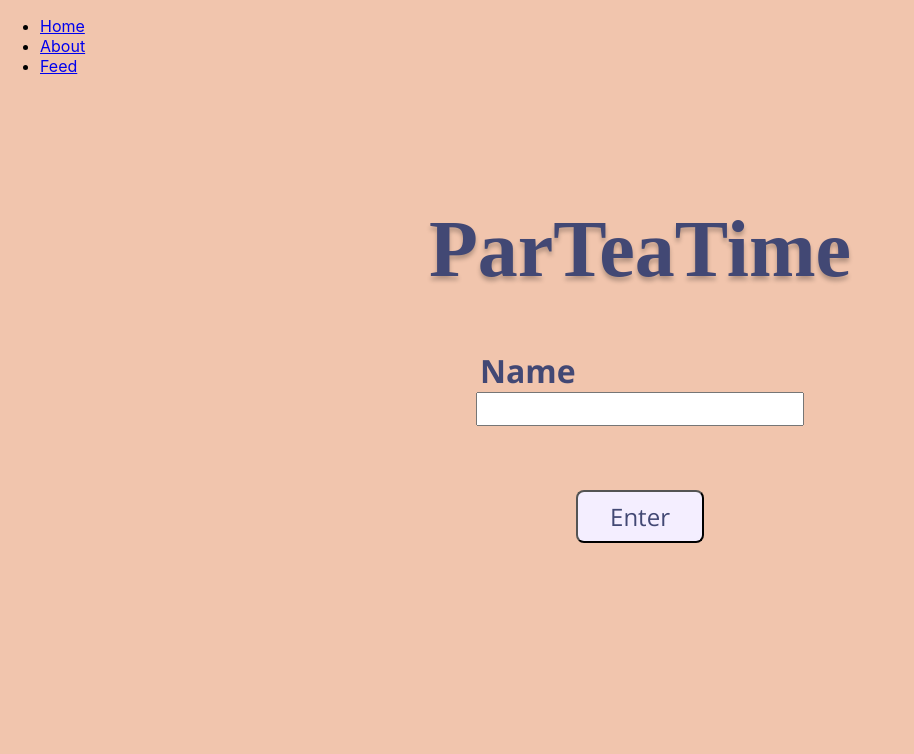
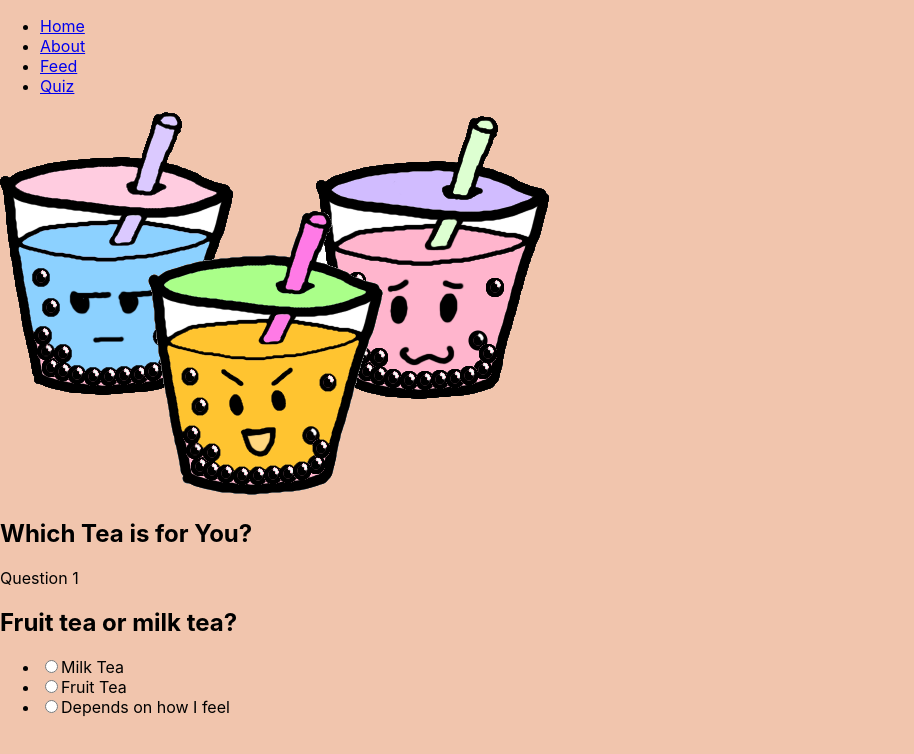
Before and after one commit to Boba-D-s-TEAmember/ParTeaTime, a React (Create React App) app in the folder client/: page /quiz in a window 1280 px wide. Shown: the top 754 px of the page, without its empty margins (0-914 px from the left). Built offline with nearby package versions, Linux system fonts and the light colour scheme; a web font is replaced by a local one.

Commit message:
can't route quiz

```diff
--- a/client/src/App.js
+++ b/client/src/App.js
@@ -4,6 +4,7 @@ import { BrowserRouter as Router, Switch, Route, Link } from "react-router-dom";
 import Login from "./views/Login";
 import About from "./views/About";
 import Feed from "./views/Feed";
+import BobaQuiz from "./views/BobaQuiz";
 import "./App.css";
 import "typeface-gamja-flower";
 import "typeface-open-sans";
@@ -23,6 +24,9 @@ function App() {
             <li>
               <Link to="/feed">Feed</Link>
             </li>
+            <li>
+              <Link to="/quiz">Quiz</Link>
+            </li>
           </ul>
         </nav>
 
@@ -35,6 +39,9 @@ function App() {
           <Route path="/feed">
             <Feed />
           </Route>
+          <Route path="/quiz">
+            <BobaQuiz />
+          </Route>
           <Route path="/">
             <Login />
           </Route>
--- /dev/null
+++ b/client/src/views/BobaQuiz.jsx
@@ -0,0 +1,135 @@
+import React, { Component } from 'react';
+import quizQuestions from '../api/quizQuestions';
+import Quiz from '../components/Quiz';
+import Result from '../components/Result';
+import logo from '../multiboba.png';
+import '../App.css';
+
+class BobaQuiz extends Component {
+  constructor(props) {
+    super(props);
+
+    this.state = {
+      counter: 0,
+      questionId: 1,
+      question: '',
+      answerOptions: [],
+      answer: '',
+      answersCount: {},
+      result: ''
+    };
+
+    this.handleAnswerSelected = this.handleAnswerSelected.bind(this);
+  }
+
+  componentDidMount() {
+    const shuffledAnswerOptions = quizQuestions.map(question =>
+      this.shuffleArray(question.answers)
+    );
+    this.setState({
+      question: quizQuestions[0].question,
+      answerOptions: shuffledAnswerOptions[0]
+    });
+  }
+
+  shuffleArray(array) {
+    var currentIndex = array.length,
+      temporaryValue,
+      randomIndex;
+
+    // While there remain elements to shuffle...
+    while (0 !== currentIndex) {
+      // Pick a remaining element...
+      randomIndex = Math.floor(Math.random() * currentIndex);
+      currentIndex -= 1;
+
+      // And swap it with the current element.
+      temporaryValue = array[currentIndex];
+      array[currentIndex] = array[randomIndex];
+      array[randomIndex] = temporaryValue;
+    }
+
+    return array;
+  }
+
+  handleAnswerSelected(event) {
+    this.setUserAnswer(event.currentTarget.value);
+
+    if (this.state.questionId < quizQuestions.length) {
+      setTimeout(() => this.setNextQuestion(), 300);
+    } else {
+      setTimeout(() => this.setResults(this.getResults()), 300);
+    }
+  }
+
+  setUserAnswer(answer) {
+    this.setState((state, props) => ({
+      answersCount: {
+        ...state.answersCount,
+        [answer]: (state.answersCount[answer] || 0) + 1
+      },
+      answer: answer
+    }));
+  }
+
+  setNextQuestion() {
+    const counter = this.state.counter + 1;
+    const questionId = this.state.questionId + 1;
+
+    this.setState({
+      counter: counter,
+      questionId: questionId,
+      question: quizQuestions[counter].question,
+      answerOptions: quizQuestions[counter].answers,
+      answer: ''
+    });
+  }
+
+  getResults() {
+    const answersCount = this.state.answersCount;
+    const answersCountKeys = Object.keys(answersCount);
+    const answersCountValues = answersCountKeys.map(key => answersCount[key]);
+    const maxAnswerCount = Math.max.apply(null, answersCountValues);
+
+    return answersCountKeys.filter(key => answersCount[key] === maxAnswerCount);
+  }
+
+  setResults(result) {
+    if (result.length === 1) {
+      this.setState({ result: result[0] });
+    } else {
+      this.setState({ result: 'Undetermined' });
+    }
+  }
+
+  renderQuiz() {
+    return (
+      <Quiz
+        answer={this.state.answer}
+        answerOptions={this.state.answerOptions}
+        questionId={this.state.questionId}
+        question={this.state.question}
+        questionTotal={quizQuestions.length}
+        onAnswerSelected={this.handleAnswerSelected}
+      />
+    );
+  }
+
+  renderResult() {
+    return <Result quizResult={this.state.result} />;
+  }
+
+  render() {
+    return (
+      <div className="BobaQuiz">
+        <div className="App-header">
+          <img src={logo} className="App-logo" alt="logo" />
+          <h2>Which Tea is for You?</h2>
+        </div>
+        {this.state.result ? this.renderResult() : this.renderQuiz()}
+      </div>
+    );
+  }
+}
+
+export default BobaQuiz;
```
